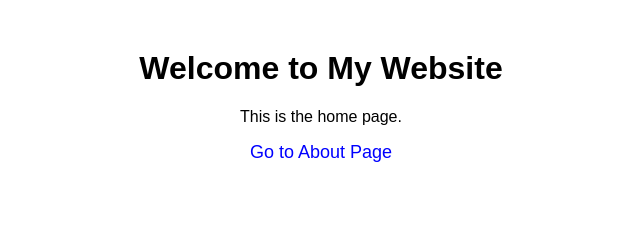
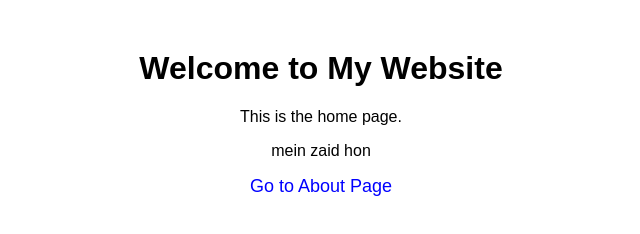
Before and after one commit to Zaid-Codsoft/gitpract, a plain HTML site: page index.html in a window 1280 px wide. Shown: the whole page, without its empty margins (319-959 px from the left). Drawn offline with Linux system fonts and the light colour scheme.

Commit message:
zaid wali brach

```diff
--- a/index.html
+++ b/index.html
@@ -13,6 +13,7 @@
 
     <h1>Welcome to My Website</h1>
     <p>This is the home page.</p>
+    <p>mein zaid hon</p>
     <a href="about.html">Go to About Page</a>
 
 </body>
```
